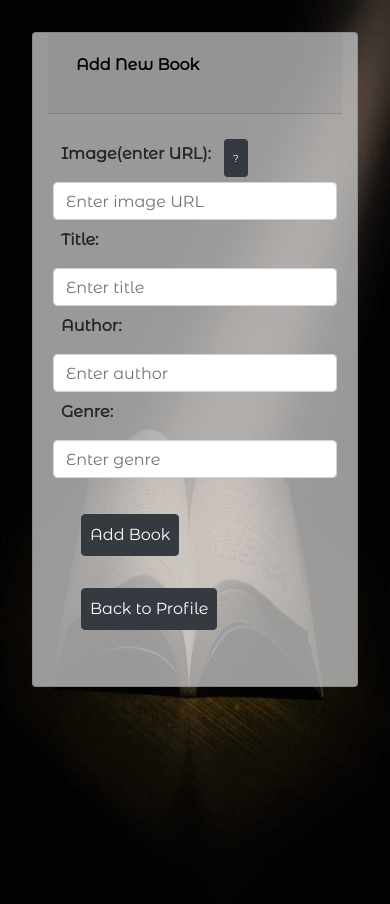
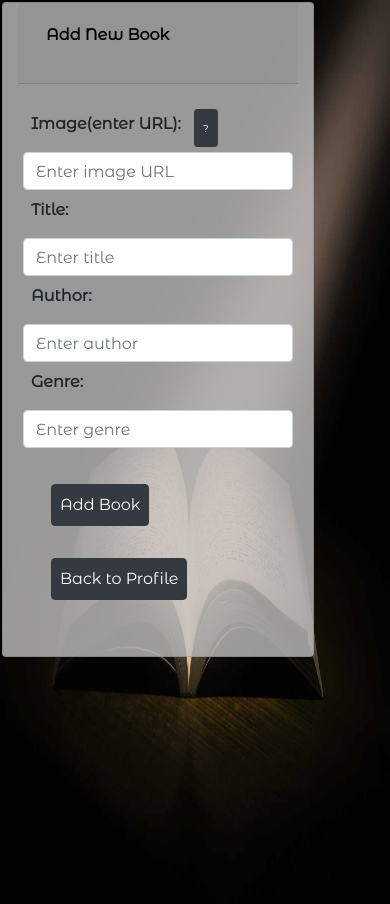
Before and after one commit to HollyT85/books_for_you, a Flask app: page /addbook in a window 390 px wide. Shown: the part 114-1018 px from the top of the page. Run offline with Flask 2, Linux system fonts and the light colour scheme; the visitor is signed in with stand-in values (Sample User, id 1); a database or web service that is not in the repository returns one stand-in record (values such as "Sample title"); some libraries are stand-ins or nearby versions.

Commit message:
edit cards for mobile

```diff
--- a/static/css/style.css
+++ b/static/css/style.css
@@ -66,15 +66,6 @@
     margin: 1rem;
     height: 2rem;
     width: 50%;
-}
-
-@media(max-width:640px) {
-    .searchbar input {
-        padding: 0.5rem;
-        margin: 1rem;
-        height: 2rem;
-        width: 80%;
-    }
 }
 
 .book-rows {
@@ -216,3 +207,21 @@ a:hover {
 .disable {
     pointer-events: none;
 }
+
+/*Media queries*/
+
+@media(max-width:640px) {
+    .searchbar input {
+        padding: 0.5rem;
+        margin: 1rem;
+        height: 2rem;
+        width: 80%;
+    }
+}
+
+@media(max-width:640px) {
+    .edit-cards{
+        margin: 2px;
+        max-width: 80%;
+    }
+}
```
